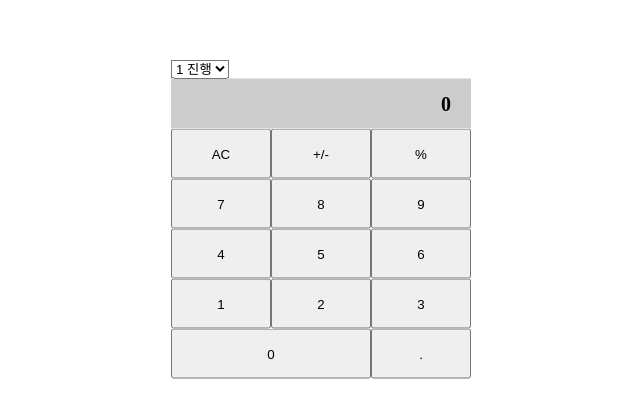
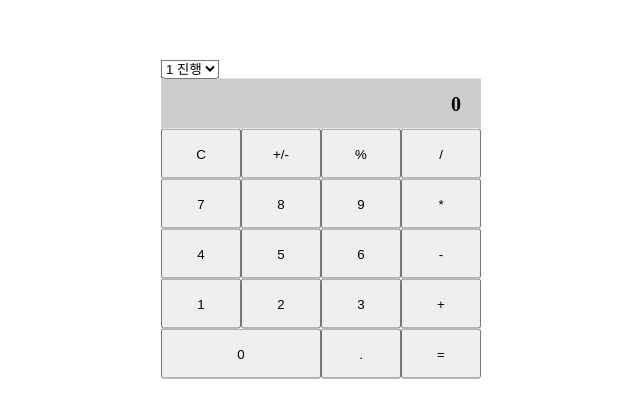
Before and after one commit to wjunhee102/calulatorApp, a React (Create React App) app: page / in a window 1280 px wide. Shown: the part 181-598 px from the top of the page, without its empty margins (319-959 px from the left). Built offline with nearby package versions, Linux system fonts and the light colour scheme.

Commit message:
중간저장

```diff
--- a/src/component/calc.css
+++ b/src/component/calc.css
@@ -5,6 +5,7 @@ body {
 }
 
 .calc {
+    width: 320px;
     position: absolute;
     left: 50%;
     top: 50%;
@@ -12,7 +13,7 @@ body {
 }
 
 .resWindow {
-    width: 260px;
+    width: 280px;
     height: 50px;
     background-color: #ccc;
     line-height: 50px;
@@ -24,8 +25,18 @@ body {
     padding: 0 20px;
 }
 
+.calcBtn {
+    width: 320px;
+    display: flex;
+    justify-content: flex-start;
+}
+
+.numberBox {
+    width: 240px;
+}
+
 .number {
-    width: 300px;
+    width: 240px;
     height: 200px;
     display: flex;
     justify-content: flex-end;
@@ -33,14 +44,14 @@ body {
     flex-wrap: wrap;
 }
 .number .num {
-    width: 100px;
+    width: 80px;
     height: 50px;
 }
 /* .number .num:nth-child(2n) {
     margin: 0 5px;
 } */
 .number .num0 {
-    width: 200px;
+    width: 160px;
 }
 
 .numberBox .func {
@@ -50,6 +61,16 @@ body {
 }
 
 .numberBox .func .funcBtn {
-    width: 100px;
+    width: 80px;
     height: 50px;
 }
+
+
+.calcBtn .operator {
+    width: 80px;
+}
+
+.calcBtn .operator .oper {
+    width: 80px;
+    height: 50px;
+}
--- a/src/component/calc.js
+++ b/src/component/calc.js
@@ -1,6 +1,7 @@
-import React, { useState, useEffect } from "react";
+import React, { useState } from "react";
 import NumberPad from "./numberpad";
 import Func from "./func";
+import Operator from "./operator";
 import './calc.css';
 import { connect } from "react-redux";
 import { actionCreators } from "../store";
@@ -15,16 +16,19 @@ function OptionEle({num}) {
     )
 }
 
-function Calc({num, numBtnClick}) {
+function Calc({num, resetAction}) {
     const [ res, setRes ] = useState([]);
-    // const [ op, setOp ] = useState([]);
+
     console.log(num);
 
-    const numberClick = (num)=>{
-        if(res) {
-            setRes([...res, num])
+    const numberClick = (x)=>{
+        // console.log(num[num.length -1].reset)
+        if(res && num[num.length -1].reset === false) {
+            setRes([...res, x])
         } else {
-            setRes([num])
+            // console.log(x)
+            setRes([x]);
+            resetAction(false);
         }
 
     }
@@ -39,6 +43,7 @@ function Calc({num, numBtnClick}) {
 
     return (
         <article className="calc">
+
             <select>
                 <option>{num.length} 진행</option>
                 {num.map(ele=>(
@@ -48,7 +53,9 @@ function Calc({num, numBtnClick}) {
                     />
                 ))}
             </select>
+
             <div className="resWindow">{res[0]?(res.map(ele=>(ele))):(0)}</div>
+            <div className="calcBtn">
                 <div className="numberBox">
                     <Func
                         result={res}
@@ -74,6 +81,11 @@ function Calc({num, numBtnClick}) {
                         >0</button>
                     </div>
                 </div>
+                <Operator
+                    res={res}
+                    setRes={setRes} />
+            </div>
+
         </article>
     )
 }
@@ -84,7 +96,7 @@ function mapStateToProps(state) {
 
 function mapDispatchToProps(dispatch) {
     return {
-        numBtnClick : num => dispatch(actionCreators.addNum(num))
+        resetAction : reset => dispatch(actionCreators.resetAction(reset))
     }
 }
 
--- a/src/component/func.js
+++ b/src/component/func.js
@@ -18,10 +18,6 @@ function FuncBtn({click, type, text}) {
 
 const funcKinds = [
     {
-        type : "cancle",
-        text : "AC"
-    },
-    {
         type : "trans",
         text : "+/-"
     },
@@ -31,23 +27,20 @@ const funcKinds = [
     }
 ]
 
-function Func({ result, setRes, addClick }) {
+function Func({ result, setRes, addClick, state }) {
 
     const funcClick = type => {
 
         let value = Number(result.join(""));
 
         switch(type) {
-            case "cancle" :
-                setRes([]);
-                addClick(0);
-                break;
             case "trans" :
                 if(!value) return
                 setRes([-value]);
                 addClick(-value);
                 break;
             case "per" :
+                if(!value) return
                 setRes([value/100])
                 addClick(value/100);
                 break;
@@ -58,8 +51,23 @@ function Func({ result, setRes, addClick }) {
 
     }
 
+    const cancleBtn = () => {
+        console.log(result);
+        setRes([]);
+        if(!result[0]) {
+            addClick(0);
+        }
+    }
+
     return (
         <div className="func">
+            <button
+                type="button"
+                className={`funcBtn cancle`}
+                onClick={cancleBtn}>
+                {result || state.num? ("C"):("AC")}
+            </button>
+
             {funcKinds.map((ele, idx) =>(
                 <FuncBtn
                     type={ele.type}
@@ -74,7 +82,7 @@ function Func({ result, setRes, addClick }) {
 
 function mapStateToProps(state) {
     return {
-        num : state.num
+        state : state[state.length -1]
     }
 }
 
--- a/src/component/operator.js
+++ b/src/component/operator.js
@@ -1,36 +1,134 @@
-import React from "react";
+import React, { useState } from "react";
+import { connect } from "react-redux";
+import { actionCreators } from "../store";
 
 const oper = [
     {
         type : "division",
-        content : "/"
+        text : "/"
     },
     {
-        type : "mutiply",
-        content : "*"
+        type : "multiply",
+        text : "*"
     },
     {
         type : "minus",
-        content : "-"
+        text : "-"
     },
     {
         type : "plus",
-        content : "+"
+        text : "+"
+    },
+    {
+        type : "count",
+        text : "="
     }
 ]
 
-function operBtn({name, text}) {
+
+function OperBtn({name, text, click}) {
     return (
-        <button type="button" className={name}>
+        <button
+            onClick={()=>{
+                click(name);
+            }}
+            type="button"
+            className={`oper ${name}`}>
             {text}
         </button>
     )
 }
 
-function Operator() {
+function Operator({factorClick, state, resetAction, res, setRes, addClick}) {
+
+    const count = type =>{
+        let factorOn, operType;
+        resetAction(true);
+
+        switch(type) {
+            case "plus" :
+                operType = type;
+                factorOn = true;
+                break;
+            case "minus" :
+                operType = type;
+                factorOn = true;
+                break;
+            case "multiply" :
+                operType = type;
+                factorOn = true;
+                break;
+            case "division" :
+                operType = type;
+                factorOn = true;
+                break;
+            default :
+                operType = null;
+                factorOn = false;
+        }
+
+        if(state[state.length -1].operType && !state[state.length -1].reset) {
+            let res1 = state[state.length -1].num;
+            let res2 = Number(res.join(""));
+            let value;
+            switch(state[state.length -1].operType) {
+                case "plus" :
+                    value = res1 + res2;
+                    break;
+                case "minus" :
+                    value = res1 - res2;
+                    break;
+                case "multiply" :
+                    value = res1 * res2;
+                    break;
+                case "division" :
+                    value = res1 / res2;
+                    break;
+                default :
+                    value = res2;
+                    return
+            }
+            if(operType){
+                factorOn = false;
+            }
+            if(value) {
+                setRes([value]);
+                addClick(value);
+            }
+        } else {
+            addClick(Number(res.join("")));
+        }
+        console.log(operType);
+        factorClick(factorOn, operType);
+    }
+
     return (
         <div className="operator">
-            {oper.map()}
+            {oper.map((ele, idx)=>(
+                <OperBtn
+                    name={ele.type}
+                    text={ele.text}
+                    key={idx}
+                    click={count}
+                />
+            ))}
         </div>
     )
 }
+
+function mapStateToProps(state){
+    return {
+        state : state
+    }
+}
+
+function mapDispatchToProps(dispatch) {
+    return {
+        factorClick: (factorOn, operType) => dispatch(actionCreators.factorAction(factorOn, operType)),
+        // resetAction: reset => dispath(actionCreators.resetAction(reset))
+        resetAction: reset => dispatch({type : "reset",reset : reset}),
+        addClick : num => dispatch(actionCreators.addNum(num))
+    }
+}
+
+export default connect(mapStateToProps, mapDispatchToProps)(Operator);
--- a/src/store.js
+++ b/src/store.js
@@ -45,12 +45,8 @@ const CalcEle = {
     add : "add",
     cancle : "cancle",
     allCancle : "all-cancle",
-    trans : "trans",
-    per : "per",
-    divi : "division",
-    multiply : "multiply",
-    minus : "minus",
-    plus : "plus"
+    factor : "factor",
+    reset : "reset"
 }
 
 const addNum = num => {
@@ -66,22 +62,61 @@ const allcancle = ()=> {
     }
 }
 
+const resetAction = reset => {
+    return {
+        type : CalcEle.reset,
+        reset
+    }
+}
+
+const factorAction = (factorOn, operType) => {
+    return {
+        type : CalcEle.factor,
+        factorOn,
+        operType
+    }
+}
+
+
+
+
 const reducer = (state, action) => {
 
-    const { add, cancle , allCancle,  trans, per, divi, multiply, minus, plus} = CalcEle;
+    const { add, cancle , allCancle, factor, reset} = CalcEle;
 
     switch(action.type) {
         case  add :
-            // const newNumber = { num : state.num ?(state.num*10 + action.num):(action.num)   , id: Date.now() }
-            const newNumber = { num : action.num , id : state[state.length-1].id + 1 }
+            const newNumber = Object.assign({}, state[state.length -1],{
+                num : action.num,
+                id : state[state.length-1].id + 1
+            });
             return [...state, newNumber]
         case allCancle :
-            const newRes = {num : action.num , id : state[state.length-1].id + 1}
+            const newRes = Object.assign({}, state[state.length -1], {
+                num : action.num,
+                id : state[state.length-1].id + 1
+            });
             return [...state, newRes]
+        case reset :
+            const newReset = Object.assign({}, state[state.length -1], {
+                reset : action.reset,
+                id : state[state.length-1].id + 1
+            });
+            return [...state, newReset]
+        case factor :
+            const newFactor = Object.assign({}, state[state.length -1], {
+                factorOn : action.factorOn,
+                operType : action.operType,
+                id : state[state.length-1].id + 1
+            });
+            return [...state, newFactor]
         default :
             state = [{
                 num : 0,
-                id : 0
+                id : 1,
+                reset : false,
+                factorOn : false,
+                operType : null
             }]
             return state;
     }
@@ -92,7 +127,9 @@ const store = createStore(reducer,
 
 export const actionCreators = {
     addNum,
-    allcancle
+    allcancle,
+    factorAction,
+    resetAction
 }
 
 export default store;
```
Lines whose indentation alone changed are shown as unchanged.
